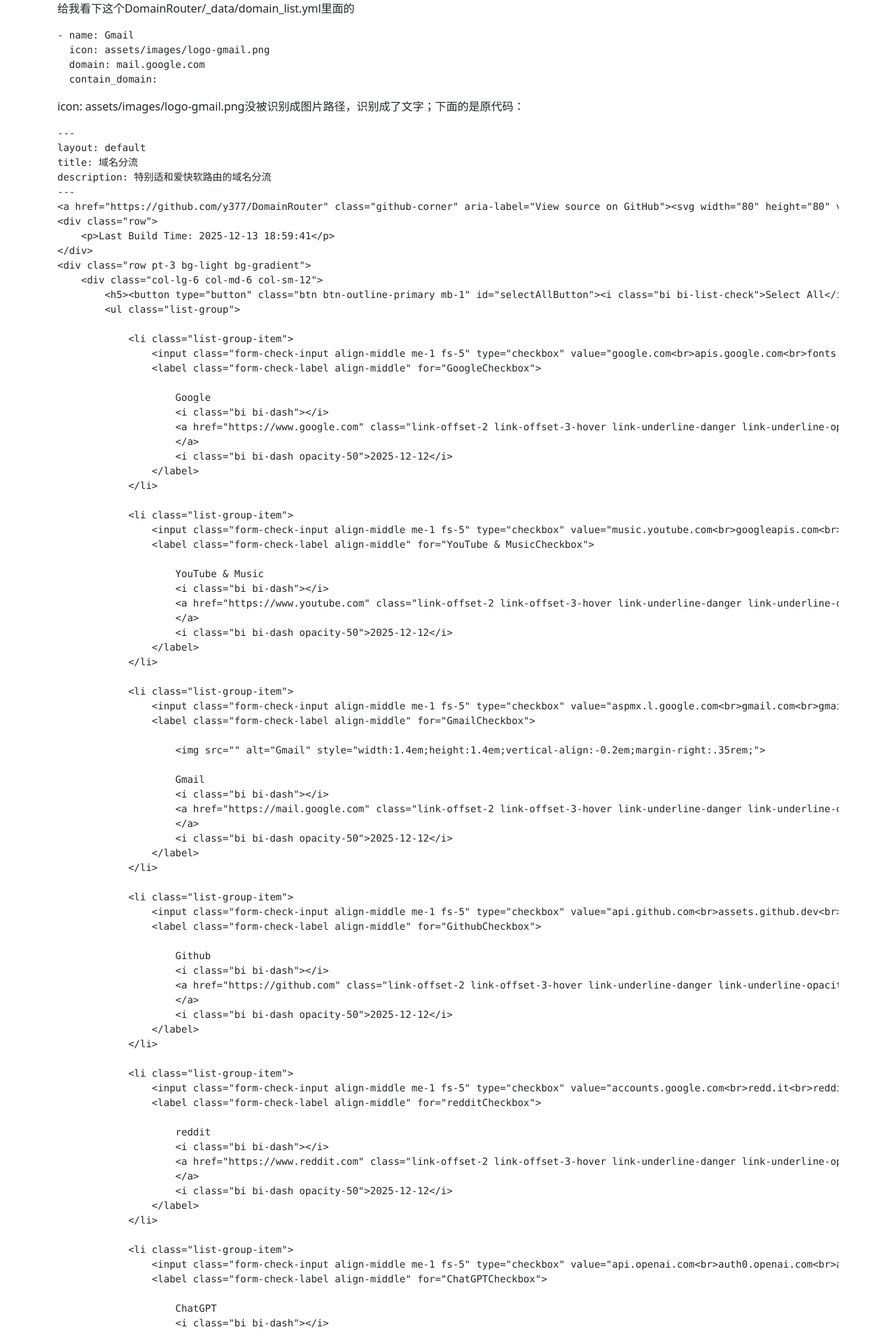
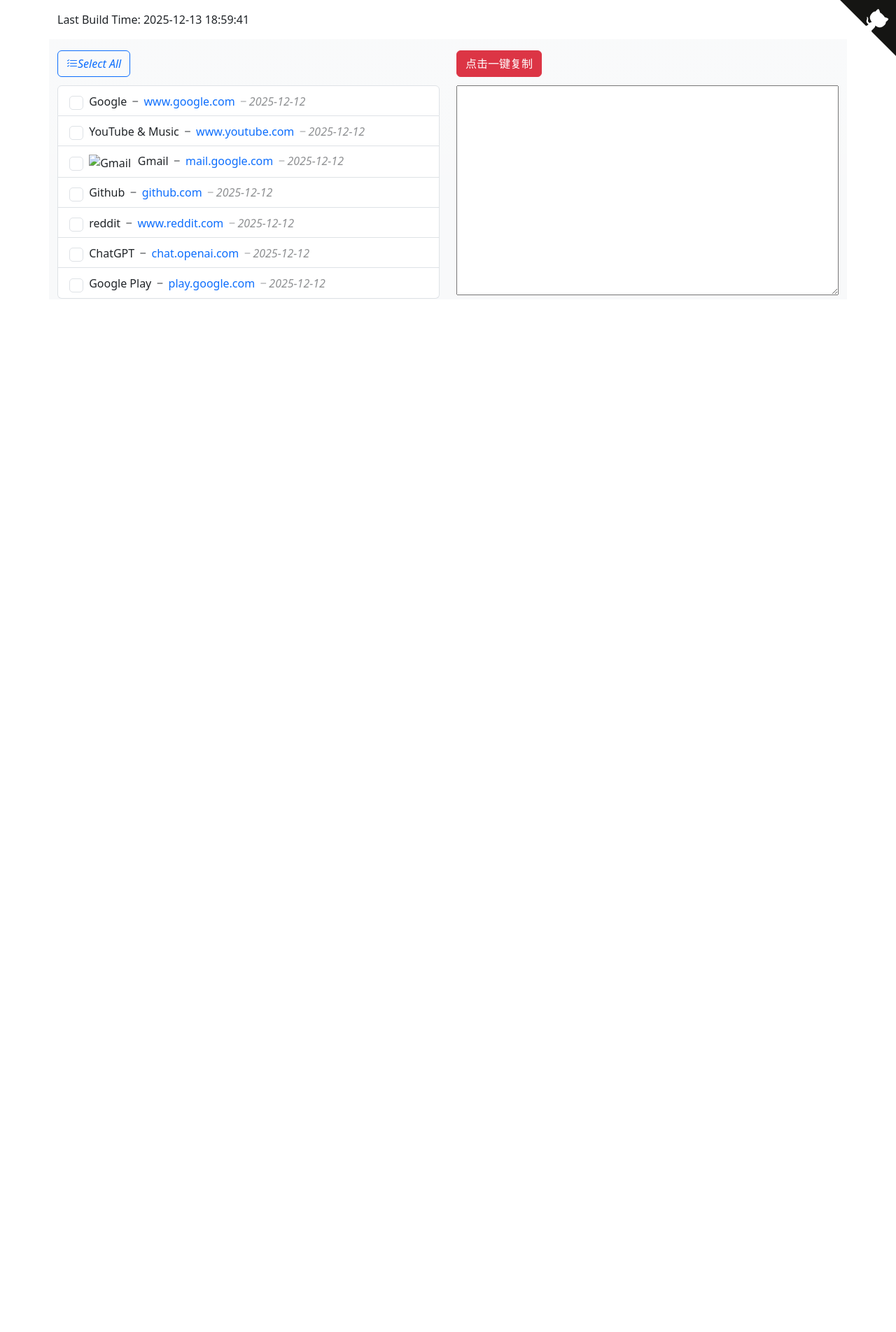
Before and after one commit to y377/DomainRouter, a Jekyll site: the page built from index.md, in a window 1280 px wide. Shown: the top 1904 px of the page at 70% size. Built offline with Jekyll 4.4.1, drawn with Linux system fonts in a browser that asks for light colours; our own code applies the rules of GitHub Pages for plain Markdown files; after the commit the page ends 900 px from its top, so only the background shows below that; some of the changed text lies outside the part shown.

Commit message:
Update index.md

````diff
--- a/index.md
+++ b/index.md
@@ -1,12 +1,3 @@
-给我看下这个DomainRouter/_data/domain_list.yml里面的
-```
-- name: Gmail
-  icon: assets/images/logo-gmail.png
-  domain: mail.google.com
-  contain_domain:
-```
-icon: assets/images/logo-gmail.png没被识别成图片路径，识别成了文字；下面的是原代码：
-```
 ---
 layout: default
 title: 域名分流
@@ -136,5 +127,3 @@ copyButton.addEventListener('click', () => {
     console.log('文本已成功复制到剪贴板');
 });
 </script>
-```
-不行帮我优化一下
````
